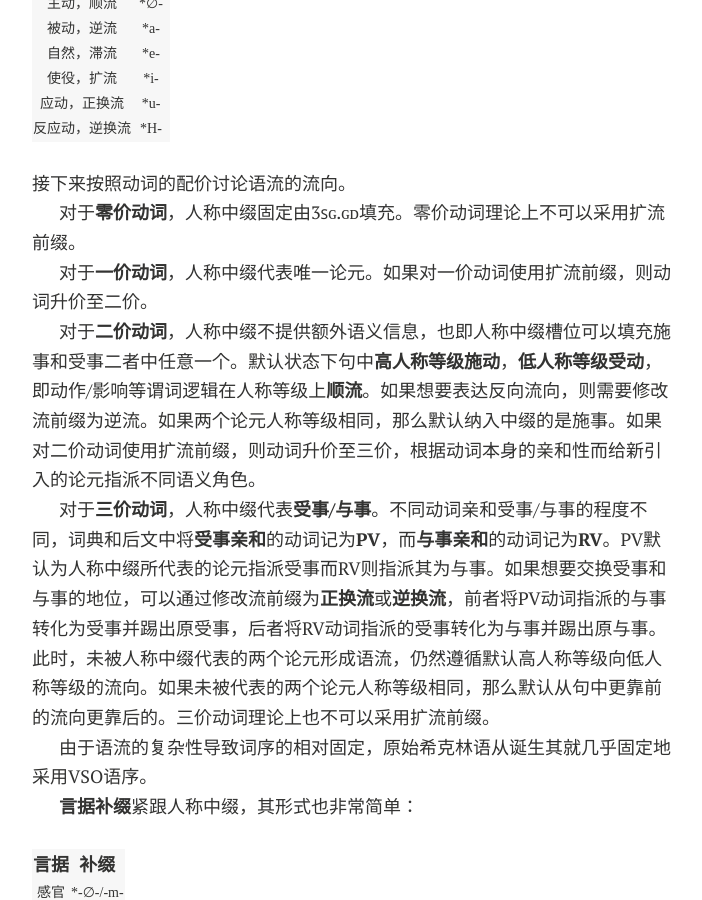
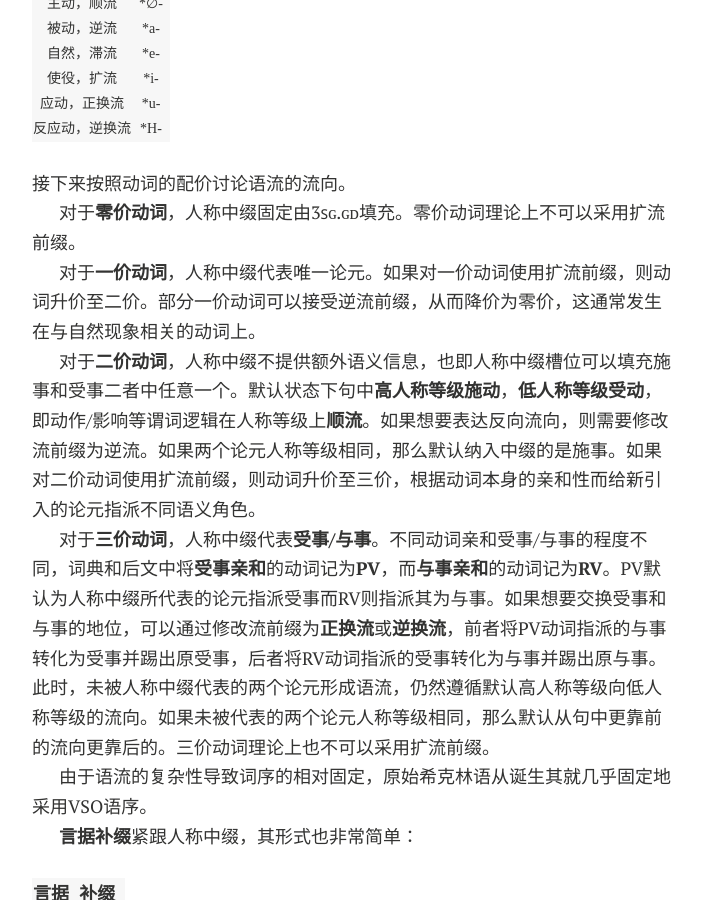
Before and after one commit to Kinnuch/kinnuch.github.io, a Jekyll site: the page built from laim/Proto-Shikṛin.md, in a window 1280 px wide and 900 px high, scrolled down 22947 px. Shown: the whole window, without its empty margins (288-990 px from the left). Built offline with Jekyll 4.4.1, drawn with Linux system fonts in a browser that asks for light colours; nearby versions of some CDN libraries; comment, search, counter and statistics services are not loaded; a style sheet for code colours, icons or effects is not loaded.

Commit message:
Update Proto-Shikṛin.md

```diff
--- a/laim/Proto-Shikṛin.md
+++ b/laim/Proto-Shikṛin.md
@@ -559,7 +559,7 @@ Thematic词干缀通常是-ó-/-é-，Athematic词干缀则比较多样，其中
 
 对于**零价动词**，人称中缀固定由3ꜱɢ.ɢᴅ填充。零价动词理论上不可以采用扩流前缀。
 
-对于**一价动词**，人称中缀代表唯一论元。如果对一价动词使用扩流前缀，则动词升价至二价。
+对于**一价动词**，人称中缀代表唯一论元。如果对一价动词使用扩流前缀，则动词升价至二价。部分一价动词可以接受逆流前缀，从而降价为零价，这通常发生在与自然现象相关的动词上。
 
 对于**二价动词**，人称中缀不提供额外语义信息，也即人称中缀槽位可以填充施事和受事二者中任意一个。默认状态下句中**高人称等级施动**，**低人称等级受动**，即动作/影响等谓词逻辑在人称等级上**顺流**。如果想要表达反向流向，则需要修改流前缀为逆流。如果两个论元人称等级相同，那么默认纳入中缀的是施事。如果对二价动词使用扩流前缀，则动词升价至三价，根据动词本身的亲和性而给新引入的论元指派不同语义角色。
 
```
